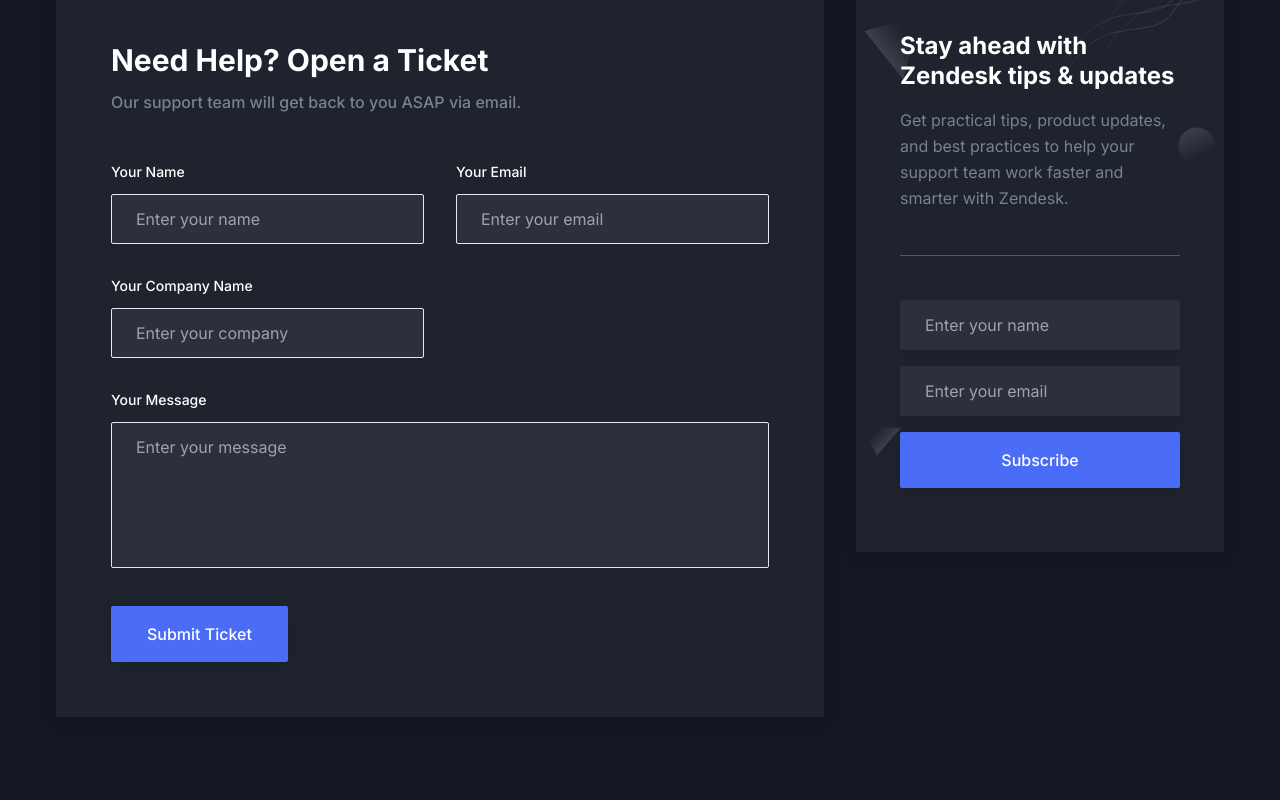
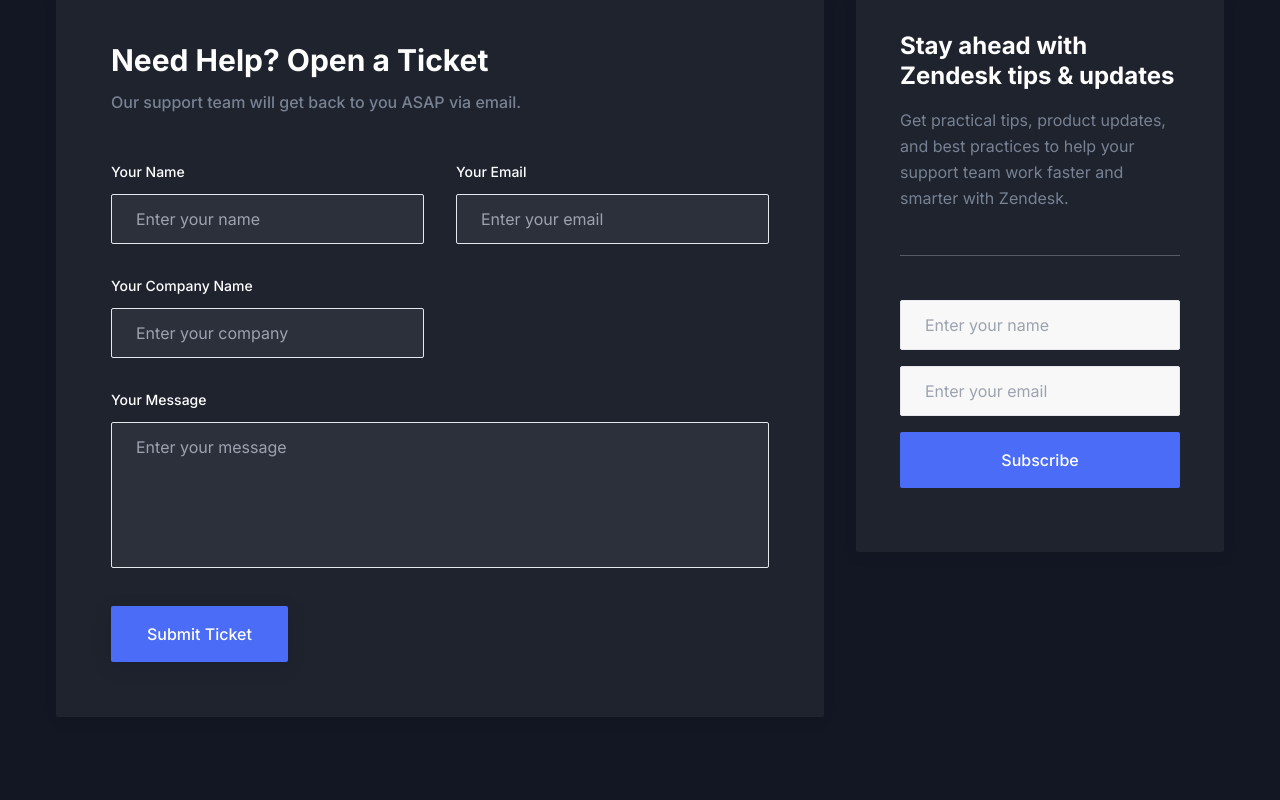
Before and after one commit to jsc23/28devs-website, a Next.js app: page / in a window 1280 px wide. Shown: the part 3322-4122 px from the top of the page. Built offline with nearby package versions, Linux system fonts and the light colour scheme.

Commit message:
added mail to newslatter

```diff
--- /dev/null
+++ b/app/api/newsletter/route.ts
@@ -0,0 +1,42 @@
+import { Resend } from "resend";
+
+export async function POST(req: Request) {
+  try {
+    const apiKey = process.env.RESEND_API_KEY;
+
+    if (!apiKey) {
+      return new Response("Missing API key", { status: 500 });
+    }
+
+    const resend = new Resend(apiKey);
+
+    const { name, email } = await req.json();
+
+    if (!email) {
+      return new Response("Missing email", { status: 400 });
+    }
+
+    await resend.emails.send({
+      from: "28devs <contact@28devs.com>",
+      to: ["28devs23@gmail.com"],
+      replyTo: email,
+      subject: "28devs – New newsletter subscription",
+      html: `
+        <h2>New newsletter subscription</h2>
+        <p><strong>Name:</strong> ${name || "-"}</p>
+        <p><strong>Email:</strong> ${email}</p>
+      `,
+      text: `
+New newsletter subscription
+
+Name: ${name || "-"}
+Email: ${email}
+      `,
+    });
+
+    return Response.json({ success: true });
+  } catch (error) {
+    console.error("NEWSLETTER ERROR:", error);
+    return new Response("Internal Server Error", { status: 500 });
+  }
+}
--- a/components/Contact/NewsLatterBox.tsx
+++ b/components/Contact/NewsLatterBox.tsx
@@ -1,259 +1,87 @@
 "use client";
 
+import { useState } from "react";
 import { useTheme } from "next-themes";
 
 const NewsLatterBox = () => {
   const { theme } = useTheme();
 
+  const [name, setName] = useState("");
+  const [email, setEmail] = useState("");
+  const [status, setStatus] = useState<"idle" | "loading" | "success" | "error">("idle");
+
+  async function handleSubmit(e: React.FormEvent) {
+    e.preventDefault();
+
+    if (!email) return;
+
+    setStatus("loading");
+
+    try {
+      const res = await fetch("/api/newsletter", {
+        method: "POST",
+        headers: { "Content-Type": "application/json" },
+        body: JSON.stringify({ name, email }),
+      });
+
+      if (!res.ok) throw new Error();
+
+      setStatus("success");
+      setName("");
+      setEmail("");
+    } catch {
+      setStatus("error");
+    }
+  }
+
   return (
-    <div
-      className="wow fadeInUp shadow-three dark:bg-gray-dark relative z-10 rounded-sm bg-white p-8 sm:p-11 lg:p-8 xl:p-11"
-      data-wow-delay=".2s"
-    >
+    <div className="wow fadeInUp shadow-three dark:bg-gray-dark relative z-10 rounded-sm bg-white p-8 sm:p-11 lg:p-8 xl:p-11">
       <h3 className="mb-4 text-2xl font-bold leading-tight text-black dark:text-white">
         Stay ahead with Zendesk tips & updates
       </h3>
+
       <p className="mb-11 border-b border-body-color border-opacity-25 pb-11 text-base leading-relaxed text-body-color dark:border-white dark:border-opacity-25">
         Get practical tips, product updates, and best practices to help your support team work faster and smarter with Zendesk.
       </p>
-      <div>
+
+      <form onSubmit={handleSubmit}>
         <input
           type="text"
-          name="name"
           placeholder="Enter your name"
-          className="border-stroke dark:text-body-color-dark dark:shadow-two mb-4 w-full rounded-sm border bg-[#f8f8f8] px-6 py-3 text-base text-body-color outline-none focus:border-primary dark:border-transparent dark:bg-[#2C303B] dark:focus:border-primary dark:focus:shadow-none"
+          value={name}
+          onChange={(e) => setName(e.target.value)}
+          className="mb-4 w-full rounded-sm border bg-[#f8f8f8] px-6 py-3 text-base outline-none focus:border-primary"
         />
+
         <input
           type="email"
-          name="email"
           placeholder="Enter your email"
-          className="border-stroke dark:text-body-color-dark dark:shadow-two mb-4 w-full rounded-sm border bg-[#f8f8f8] px-6 py-3 text-base text-body-color outline-none focus:border-primary dark:border-transparent dark:bg-[#2C303B] dark:focus:border-primary dark:focus:shadow-none"
+          value={email}
+          onChange={(e) => setEmail(e.target.value)}
+          required
+          className="mb-4 w-full rounded-sm border bg-[#f8f8f8] px-6 py-3 text-base outline-none focus:border-primary"
         />
-        <input
+
+        <button
           type="submit"
-          value="Subscribe"
-          className="shadow-submit dark:shadow-submit-dark mb-5 flex w-full cursor-pointer items-center justify-center rounded-sm bg-primary px-9 py-4 text-base font-medium text-white duration-300 hover:bg-primary/90"
-        />
-        <p className="dark:text-body-color-dark text-center text-base leading-relaxed text-body-color">
-        </p>
-      </div>
+          disabled={status === "loading"}
+          className="mb-5 flex w-full items-center justify-center rounded-sm bg-primary px-9 py-4 text-base font-medium text-white hover:bg-primary/90 disabled:opacity-60"
+        >
+          {status === "loading" ? "Subscribing..." : "Subscribe"}
+        </button>
 
-      <div>
-        <span className="absolute left-2 top-7">
-          <svg
-            width="57"
-            height="65"
-            viewBox="0 0 57 65"
-            fill="none"
-            xmlns="http://www.w3.org/2000/svg"
-          >
-            <path
-              opacity="0.5"
-              d="M0.407629 15.9573L39.1541 64.0714L56.4489 0.160793L0.407629 15.9573Z"
-              fill="url(#paint0_linear_1028_600)"
-            />
-            <defs>
-              <linearGradient
-                id="paint0_linear_1028_600"
-                x1="-18.3187"
-                y1="55.1044"
-                x2="37.161"
-                y2="15.3509"
-                gradientUnits="userSpaceOnUse"
-              >
-                <stop
-                  stopColor={theme === "light" ? "#4A6CF7" : "#fff"}
-                  stopOpacity="0.62"
-                />
-                <stop
-                  offset="1"
-                  stopColor={theme === "light" ? "#4A6CF7" : "#fff"}
-                  stopOpacity="0"
-                />
-              </linearGradient>
-            </defs>
-          </svg>
-        </span>
+        {status === "success" && (
+          <p className="text-center text-green-600">
+            Thanks! You’re on the list 🚀
+          </p>
+        )}
 
-        <span className="absolute bottom-24 left-1.5">
-          <svg
-            width="39"
-            height="32"
-            viewBox="0 0 39 32"
-            fill="none"
-            xmlns="http://www.w3.org/2000/svg"
-          >
-            <path
-              opacity="0.5"
-              d="M14.7137 31.4215L38.6431 4.24115L6.96581e-07 0.624124L14.7137 31.4215Z"
-              fill="url(#paint0_linear_1028_601)"
-            />
-            <defs>
-              <linearGradient
-                id="paint0_linear_1028_601"
-                x1="39.1948"
-                y1="38.335"
-                x2="10.6982"
-                y2="10.2511"
-                gradientUnits="userSpaceOnUse"
-              >
-                <stop
-                  stopColor={theme === "light" ? "#4A6CF7" : "#fff"}
-                  stopOpacity="0.62"
-                />
-                <stop
-                  offset="1"
-                  stopColor={theme === "light" ? "#4A6CF7" : "#fff"}
-                  stopOpacity="0"
-                />
-              </linearGradient>
-            </defs>
-          </svg>
-        </span>
-
-        <span className="absolute right-2 top-[140px]">
-          <svg
-            width="38"
-            height="38"
-            viewBox="0 0 38 38"
-            fill="none"
-            xmlns="http://www.w3.org/2000/svg"
-          >
-            <path
-              opacity="0.5"
-              d="M10.6763 35.3091C23.3976 41.6367 38.1681 31.7045 37.107 17.536C36.1205 4.3628 21.9407 -3.46901 10.2651 2.71063C-2.92254 9.69061 -2.68321 28.664 10.6763 35.3091Z"
-              fill="url(#paint0_linear_1028_602)"
-            />
-            <defs>
-              <linearGradient
-                id="paint0_linear_1028_602"
-                x1="-0.571054"
-                y1="-37.1717"
-                x2="28.7937"
-                y2="26.7564"
-                gradientUnits="userSpaceOnUse"
-              >
-                <stop
-                  stopColor={theme === "light" ? "#4A6CF7" : "#fff"}
-                  stopOpacity="0.62"
-                />
-                <stop
-                  offset="1"
-                  stopColor={theme === "light" ? "#4A6CF7" : "#fff"}
-                  stopOpacity="0"
-                />
-              </linearGradient>
-            </defs>
-          </svg>
-        </span>
-
-        <span className="absolute right-0 top-0">
-          <svg
-            width="162"
-            height="91"
-            viewBox="0 0 162 91"
-            fill="none"
-            xmlns="http://www.w3.org/2000/svg"
-          >
-            <g opacity="0.3">
-              <path
-                opacity="0.45"
-                d="M1 89.9999C8 77.3332 27.7 50.7999 50.5 45.9999C79 39.9999 95 41.9999 106 30.4999C117 18.9999 126 -3.50014 149 -3.50014C172 -3.50014 187 4.99986 200.5 -8.50014C214 -22.0001 210.5 -46.0001 244 -37.5001C270.8 -30.7001 307.167 -45 322 -53"
-                stroke="url(#paint0_linear_1028_603)"
-              />
-              <path
-                opacity="0.45"
-                d="M43 64.9999C50 52.3332 69.7 25.7999 92.5 20.9999C121 14.9999 137 16.9999 148 5.49986C159 -6.00014 168 -28.5001 191 -28.5001C214 -28.5001 229 -20.0001 242.5 -33.5001C256 -47.0001 252.5 -71.0001 286 -62.5001C312.8 -55.7001 349.167 -70 364 -78"
-                stroke="url(#paint1_linear_1028_603)"
-              />
-              <path
-                opacity="0.45"
-                d="M4 73.9999C11 61.3332 30.7 34.7999 53.5 29.9999C82 23.9999 98 25.9999 109 14.4999C120 2.99986 129 -19.5001 152 -19.5001C175 -19.5001 190 -11.0001 203.5 -24.5001C217 -38.0001 213.5 -62.0001 247 -53.5001C273.8 -46.7001 310.167 -61 325 -69"
-                stroke="url(#paint2_linear_1028_603)"
-              />
-              <path
-                opacity="0.45"
-                d="M41 40.9999C48 28.3332 67.7 1.79986 90.5 -3.00014C119 -9.00014 135 -7.00014 146 -18.5001C157 -30.0001 166 -52.5001 189 -52.5001C212 -52.5001 227 -44.0001 240.5 -57.5001C254 -71.0001 250.5 -95.0001 284 -86.5001C310.8 -79.7001 347.167 -94 362 -102"
-                stroke="url(#paint3_linear_1028_603)"
-              />
-            </g>
-            <defs>
-              <linearGradient
-                id="paint0_linear_1028_603"
-                x1="291.35"
-                y1="12.1032"
-                x2="179.211"
-                y2="237.617"
-                gradientUnits="userSpaceOnUse"
-              >
-                <stop
-                  offset="0.328125"
-                  stopColor={theme === "light" ? "#4A6CF7" : "#fff"}
-                />
-                <stop
-                  offset="1"
-                  stopColor={theme === "light" ? "#4A6CF7" : "#fff"}
-                  stopOpacity="0"
-                />
-              </linearGradient>
-              <linearGradient
-                id="paint1_linear_1028_603"
-                x1="333.35"
-                y1="-12.8968"
-                x2="221.211"
-                y2="212.617"
-                gradientUnits="userSpaceOnUse"
-              >
-                <stop
-                  offset="0.328125"
-                  stopColor={theme === "light" ? "#4A6CF7" : "#fff"}
-                />
-                <stop
-                  offset="1"
-                  stopColor={theme === "light" ? "#4A6CF7" : "#fff"}
-                  stopOpacity="0"
-                />
-              </linearGradient>
-              <linearGradient
-                id="paint2_linear_1028_603"
-                x1="294.35"
-                y1="-3.89678"
-                x2="182.211"
-                y2="221.617"
-                gradientUnits="userSpaceOnUse"
-              >
-                <stop
-                  offset="0.328125"
-                  stopColor={theme === "light" ? "#4A6CF7" : "#fff"}
-                />
-                <stop
-                  offset="1"
-                  stopColor={theme === "light" ? "#4A6CF7" : "#fff"}
-                  stopOpacity="0"
-                />
-              </linearGradient>
-              <linearGradient
-                id="paint3_linear_1028_603"
-                x1="331.35"
-                y1="-36.8968"
-                x2="219.211"
-                y2="188.617"
-                gradientUnits="userSpaceOnUse"
-              >
-                <stop
-                  offset="0.328125"
-                  stopColor={theme === "light" ? "#4A6CF7" : "#fff"}
-                />
-                <stop
-                  offset="1"
-                  stopColor={theme === "light" ? "#4A6CF7" : "#fff"}
-                  stopOpacity="0"
-                />
-              </linearGradient>
-            </defs>
-          </svg>
-        </span>
-      </div>
+        {status === "error" && (
+          <p className="text-center text-red-600">
+            Something went wrong. Try again.
+          </p>
+        )}
+      </form>
     </div>
   );
 };
```
